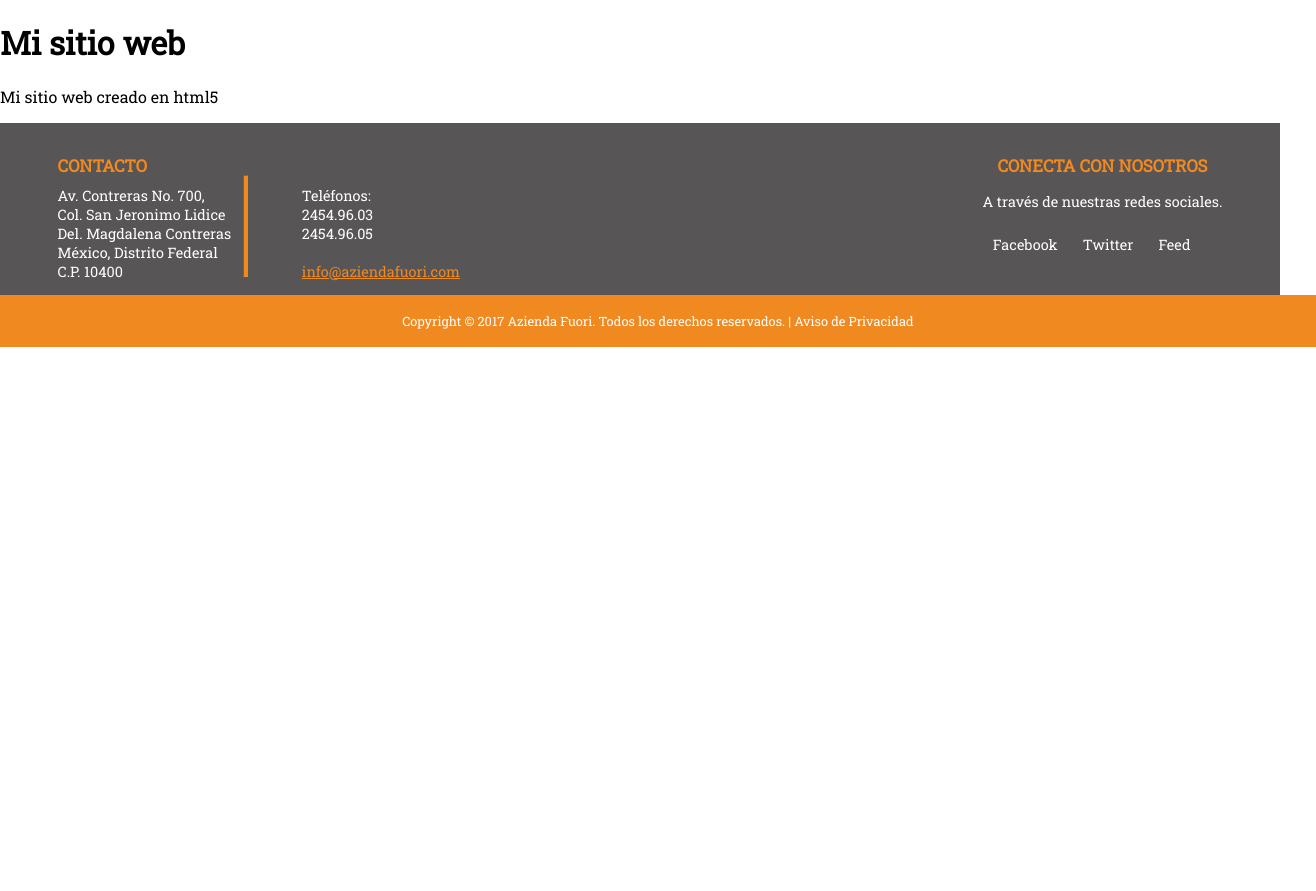
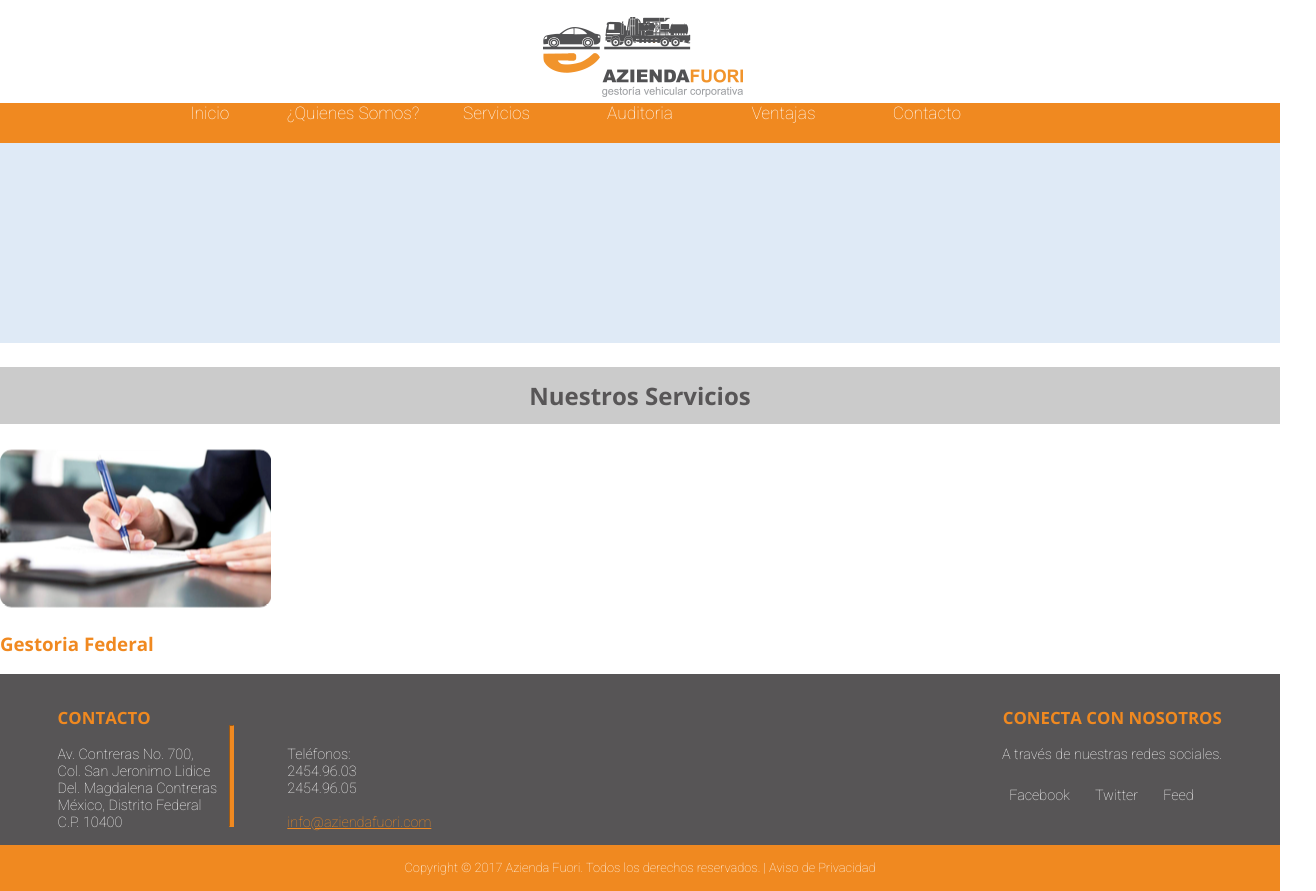
Before and after one commit to felipe-parra/azi, a plain HTML site: page index.html in a window 1280 px wide. Shown: the whole page, 1316 px wide, since content can reach past the window. Before the commit the page ends 800 px from the top, so only its background shows below. Drawn offline with nearby package versions, Linux system fonts and the light colour scheme; some icons are missing.

Commit message:
Actulizando

```diff
--- a/css/styles.css
+++ b/css/styles.css
@@ -1,8 +1,9 @@
 body{
-	font-family: 'Roboto Slab', serif;
-	font-size: 16px;
-	font-weight: lighter;
+    font-family: 'Roboto', sans-serif;
+    font-size: 16px;
+    font-weight: 100;
 	margin: 0px;
+
 	width: 100%;
 	padding: 0px;
 }
@@ -11,6 +12,83 @@ footer {
 	color: white;
 	margin: 0px;
 	width: 100%;
+}
+header{
+    width: 100%;
+}
+nav{
+    font-size: .9em;
+    width: 100%;
+    height: 48px;
+    margin: auto;
+    background-color: #f08920;
+    text-align: center;
+    list-style: none;
+    margin: 0;
+    padding: 0;
+}
+nav ul, nav ul li, nav ul li a, nav ul > li{
+    margin: 0;
+    padding: 0;
+}
+nav ul li{
+    display: inline-block;
+    margin: 0;
+    padding: 0;
+    width: 140px;
+
+}
+nav li:hover{
+    background: #575556;
+    border-left: 1px solid white;
+    border-right: 1px solid white;
+    margin: -1px;
+
+}
+nav li > ul{
+    position: absolute;
+    width: 140px;
+    display: none;
+    margin: 0px;
+    padding: 0;
+
+}
+nav li > li a{
+
+}
+nav li >a{
+    color: white;
+    font-size: 1.2em;
+    margin: 0;
+    padding: 0;
+    text-decoration: none;
+    width: 140px;
+
+}
+nav ul li:hover ul{
+    background-color: #d4d4d5;/* Color Gris*/
+    border: 1px solid white;
+    font-size: 0.8em;
+    margin: -1px;
+    max-width: 140px;
+    display: block;
+}
+nav ul li ul li{
+    border-bottom: 1px solid white;
+    margin-bottom: -1px;
+}
+nav ul li:hover ul li a{
+    color: black;
+}
+nav ul li ul li:hover{
+    background-color:  #f08920;
+    border-bottom: 0;
+
+}
+nav ul li ul li:hover a{
+    color: white;
+    border-top: 0px solid white;
+    margin-left: 0px;
 }
 hr{
 	background-color: #f08920;
@@ -22,23 +100,55 @@ hr{
 	height: 100px;
 	width: 3px;
 }
+ul, ol{
+    list-style: none;
+    margin: 0;
+    padding: 0;
+}
 .contact {
 	font-size: 0.9em;
 	display: inline-block;
 	padding-left: 4em;
 	padding-top: 1em;
 	padding-bottom: 0em;
+    text-align: left;
+
 }
-.contact h3{
+.contact a{
 	color: #f08920;
 	padding-bottom: 0px;
 	margin-bottom: 0.5em;
 }
 .naranja {
 	color: #f08920;
+
+}
+.txt_light{
+
+}
+.txt_bold{
+    font-family: 'Open Sans' ,sans-serif;
 }
 .icono-facebook, .icono-twitter, .icono-rss{
-	font-size: 0.1em;
+
+}
+.seccion{
+    background-color: #dfeaf6;
+    margin-top: -0.5em;
+    padding: 0;
+    height: 200px;
+    width: 100%;
+}
+.seccion_serv{
+    color: #585657;
+    background-color: #cbcbcb;
+    font-size: 1.5em;
+    padding: 0.5em;
+    text-align: center;
+}
+#img-logo{
+    margin-top: 1em;
+    text-align: center
 }
 #social{
 	float: right;
@@ -64,7 +174,8 @@ hr{
 	background-color: #f08920;
 	color: white;
 	font-size: 0.8em;
-	padding: 1.4em;
+	padding-top: 1.2em;
+    padding-bottom: 1.2em;
 	text-align: center;
 	width: 100%;
 }
--- a/index.html
+++ b/index.html
@@ -7,24 +7,70 @@
 	<meta charset="utf-8" />
 	<link rel="stylesheet" href="css/styles.css" />
 	<link rel="shortcut icon" href="/favicon.ico" />
-  <link href="https://fonts.googleapis.com/css?family=Roboto+Slab" rel="stylesheet">
-  <link rel="stylesheet" href="http://icono-49d6.kxcdn.com/icono.min.css">
+    <link rel="stylesheet" href="https://cdnjs.cloudflare.com/ajax/libs/icono/1.3.0/icono.min.css">
+    <link href="https://fonts.googleapis.com/css?family=Open+Sans:700" rel="stylesheet">
+    <link rel="stylesheet" href="http://icono-49d6.kxcdn.com/icono.min.css">
+<link href="https://fonts.googleapis.com/css?family=Roboto:100,500" rel="stylesheet">
 
 </head>
 
 <body>
-    <header>
-       <h1>Mi sitio web</h1>
-       <p>Mi sitio web creado en html5</p>
-    </header>
+<header>
+    <section id="img-logo"><img src="img/logo.png"></section>
+    <nav>
+        <ul class="menu">
+            <li><a href="#">Inicio</a>
+
+            </li>
+            <li><a href="#">¿Quienes Somos?</a>
+            <ul>
+                    <li>
+                        <a href="#">Mision y Vision</a>
+                </li>
+                    <li>
+                        <a href="#">Nuestras Oficinas</a>
+                </li>
+                </ul>
+            </li>
+            <li>
+                <a>Servicios</a>
+                <ul>
+                    <li>
+                        <a href="#">Gestion Federal</a>
+                    </li>
+                    <li>
+                        <a href="#">Gestoria Estatal</a>
+                    </li>
+                    <li>
+                        <a href="#">Otros Servicios</a>
+                    </li>
+                </ul>
+            </li>
+            <li><a href="#">Auditoria</a></li>
+            <li><a href="#">Ventajas</a></li>
+            <li><a href="#">Contacto</a></li>
+            <li><i class="icono-search"></i></li>
+        </ul>
+    </nav>
+</header>
+    <section class="seccion">
+
+    </section>
     <section>
-       <article>
-       </article>
+        <h3 class="seccion_serv txt_bold">Nuestros Servicios</h3>
+        <section>
+            <article>
+                <img src="img/gestoria.png">
+                <h3 class="naranja txt_bold">
+                    Gestoria Federal
+                </h3>
+        </section>
+
+        </article>
     </section>
-
     <footer>
         <section class="contact">
-        	<h3>CONTACTO</h3>
+        	<h3 class="naranja txt_bold">CONTACTO</h3>
         	<article>
             Av. Contreras No. 700, <br>
             Col. San Jeronimo Lidice <br>
@@ -37,12 +83,12 @@
             Teléfonos: <br>
             2454.96.03 <br>
             2454.96.05 <br><br>
-            <a class="naranja" href="mailto:info@aziendafuori.com">info@aziendafuori.com</a>
+            <a href="mailto:info@aziendafuori.com">info@aziendafuori.com</a>
           </article>
         	<p></p>
         </section>
         <section id="social" class="contact">
-          <h3 class="naranja">CONECTA CON NOSOTROS
+          <h3 class="naranja txt_bold">CONECTA CON NOSOTROS
           </h3>
           <section id="social-media">
             <p>A través de nuestras redes sociales.</p>
```
Also changed, not shown: img/gestoria.png (added), img/logo.png (added).
